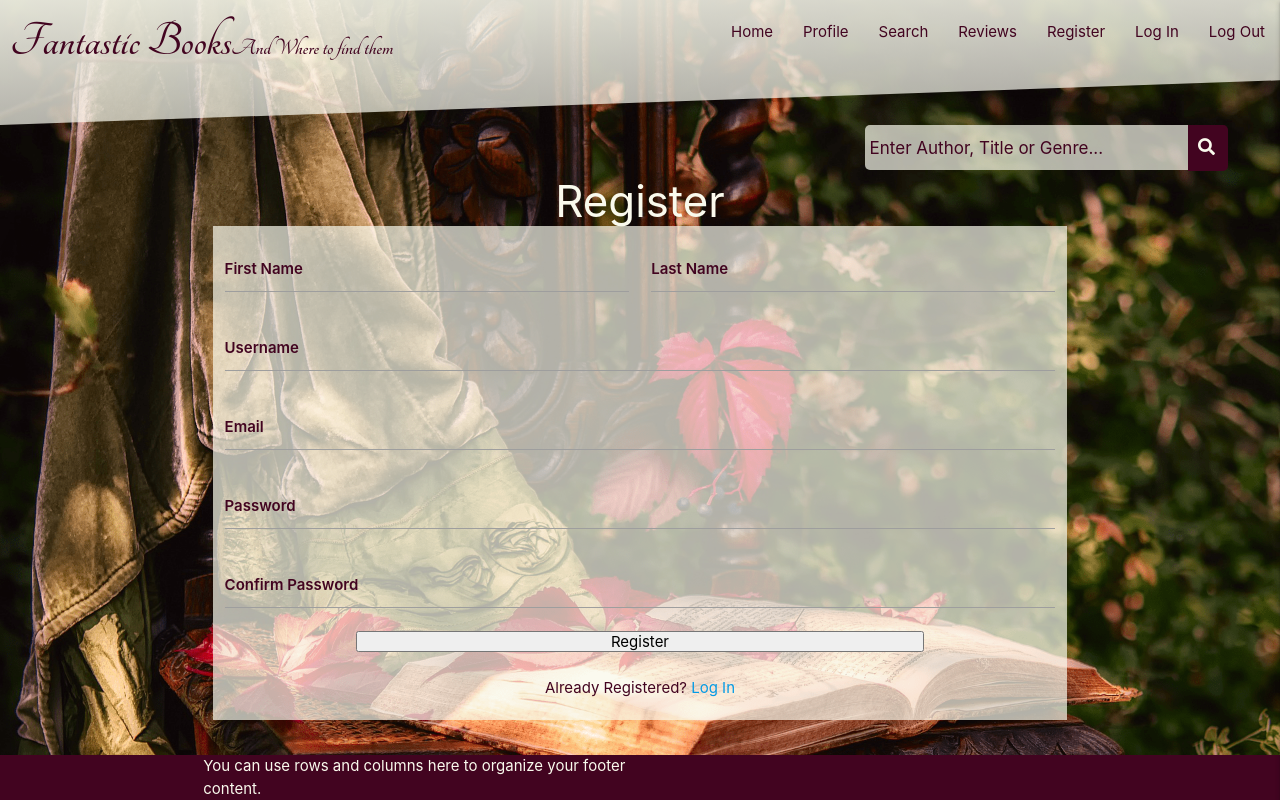
After one commit to Code-Institute-Submissions/Fantastic-Books, a Flask app: page /register in a window 1280 px wide. The commit adds this page. Run offline with Flask 2, Linux system fonts and the light colour scheme; some libraries are stand-ins or nearby versions.

Commit message:
Add register.html basic layout

```diff
--- a/static/css/style.css
+++ b/static/css/style.css
@@ -125,6 +125,9 @@ form.search-bar::after {
     background: url("../images/prague.png")
 }
 
+.register-image {
+    background: url("../images/chair_book.png")
+}
 
 .bg-image {
   background-repeat: no-repeat;
@@ -194,7 +197,6 @@ background-color: rgba(250, 250, 237, 0.7);
 
 }
 
-/* Style the buttons that are used to open the tab content */
 .tab button {
   background-color: inherit;
   float: left;
@@ -206,19 +208,16 @@ background-color: rgba(250, 250, 237, 0.7);
   border-radius: 5px;
 }
 
-/* Change background color of buttons on hover */
 .tab button:hover {
   background-color: #420420;
    color:#fafaed;
 }
 
-/* Create an active/current tablink class */
 .tab button.active {
   background-color: #420420;
   color:#fafaed;
 }
 
-/* Style the tab content */
 .tab-heading {
     margin: 0 auto 0 auto;
 }
@@ -229,6 +228,31 @@ background-color: rgba(250, 250, 237, 0.7);
   border: 1px solid #ccc;
   border-top: none;
   background-color: rgba(250, 250, 237, 0.7);
+}
+
+
+/* Register */
+.register-heading {
+    color:#fafaed;
+    margin: 0 auto 0 auto;
+}
+
+form.register {
+    background-color: rgba(250, 250, 237, 0.7);
+}
+
+form .row,
+.input-field {
+    margin: 10px auto 5px auto;
+}
+
+.input-field label {
+    color:#420420;
+    font-weight: 600;
+}
+
+.no-margin {
+    margin-bottom: 0;
 }
 
 /* Footer */
--- /dev/null
+++ b/templates/register.html
@@ -0,0 +1,64 @@
+{% extends "base.html" %}
+
+{% block content %}
+
+<main>
+    <div class="bg-image register-image responsive-img">    </div>
+
+   <h3 class="center-align register-heading"> Register </h3>
+
+    <div class="row no-margin">
+    <form class="col s10 offset-s1 m8 offset-m2 register">
+      <div class="row">
+        <div class="input-field col s6">
+          <input  id="firstname" name="firstname" type="text" class="validate" required>
+          <label  for="firstname">First Name</label>
+        </div>
+        <div class="input-field  col s6">
+          <input id="lastname" name="lastname" type="text" class="validate" required>
+          <label for="lastname">Last Name</label>
+        </div>
+      </div>
+      <div class="row">
+        <div class="input-field col s12">
+          <input  id="username" name="username" type="text" class="validate" required>
+          <label  for="username">Username</label>
+        </div>
+      </div>
+       <div class="row">
+        <div class="input-field col s12">
+          <input id="email" name="email" type="email" class="validate" required>
+          <label for="email">Email</label>
+        </div>
+      </div>
+      <div class="row">
+        <div class="input-field col s12">
+          <input id="password" name="password" type="password" class="validate" required>
+          <label for="password">Password</label>
+        </div>
+      </div>
+      <div class="row">
+        <div class="input-field col s12">
+          <input id="password2" name="password2" type="password" class="validate" required>
+          <label  for="password2">Confirm Password</label>
+        </div>
+      </div>
+       <div class="row">
+                    <button type="submit" class="col s12 m8 offset-m2">
+                        Register
+                    </button>
+                </div>
+                 <div class="row">
+                    <div class="col s12 m8 offset-m2">
+            <p class="center-align">
+                Already Registered?
+                <a href="{{ url_for('login') }}">Log In</a>
+            </p>
+        </div>
+    </div>
+    </form>
+  </div>
+</main>
+
+
+{% endblock %}
```
